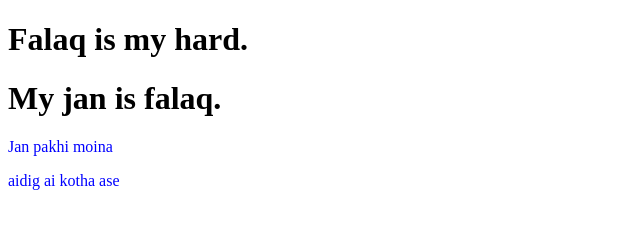
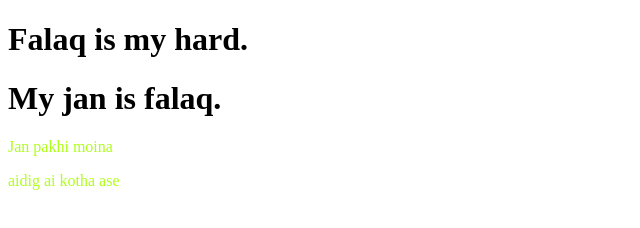
Before and after one commit to Kaosar87/falaq-first-repo, a plain HTML site: page index.html in a window 1280 px wide. Shown: the whole page, without its empty margins (0-640 px from the left). Drawn offline with Linux system fonts and the light colour scheme.

Commit message:
new woard commit

```diff
--- a/style.css
+++ b/style.css
@@ -1,3 +1,3 @@
 p{
-    color: blue;
+    color: rgba(166, 255, 0, 0.897);
 }
```
